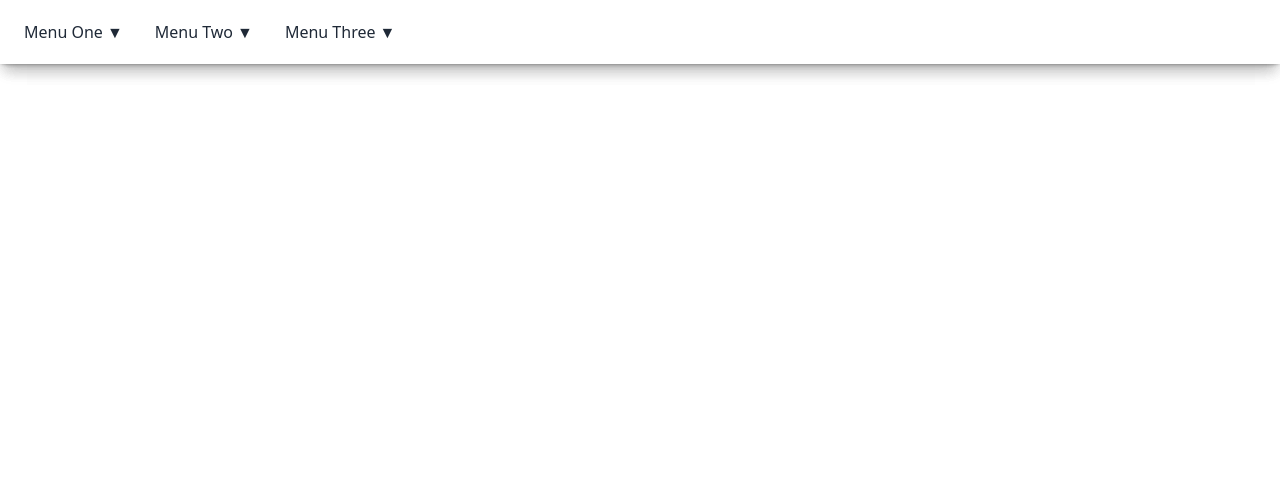
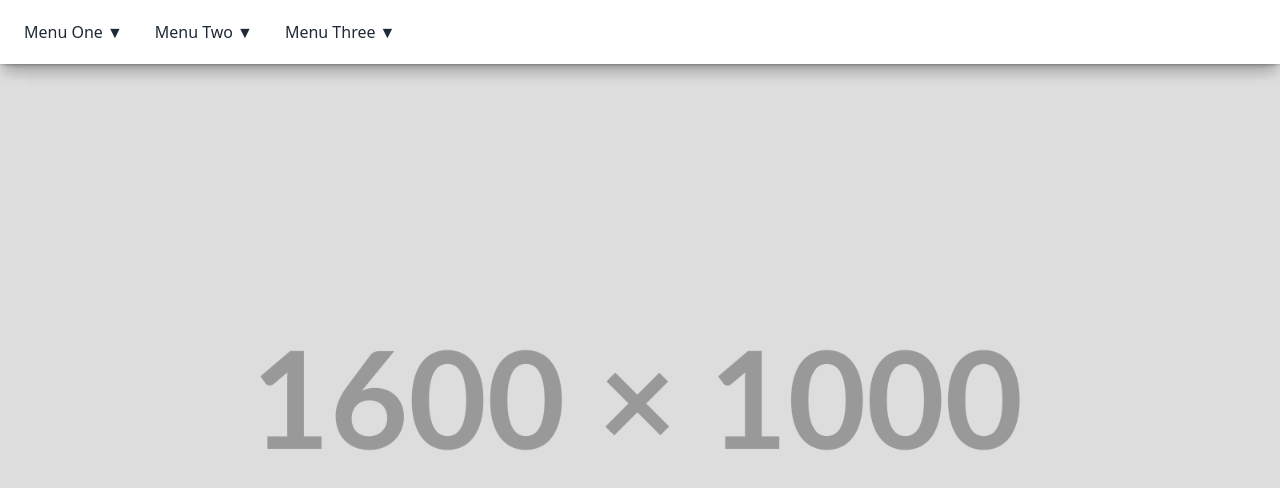
Before and after one commit to danrald/tailwind, a website: page flatheadmt.html in a window 1280 px wide. Drawn offline with nearby package versions, Linux system fonts and the light colour scheme.

Commit message:
added image

```diff
--- a/flatheadmt.html
+++ b/flatheadmt.html
@@ -11,7 +11,7 @@
   <!-- Fullscreen background -->
   <div
     class="fixed inset-0 bg-cover bg-center -z-10"
-    style="background-image: url('your-image.jpg');"
+    style="background-image: url('./images/main.png');"
   ></div>
 
   <!-- Navigation Bar -->
```
